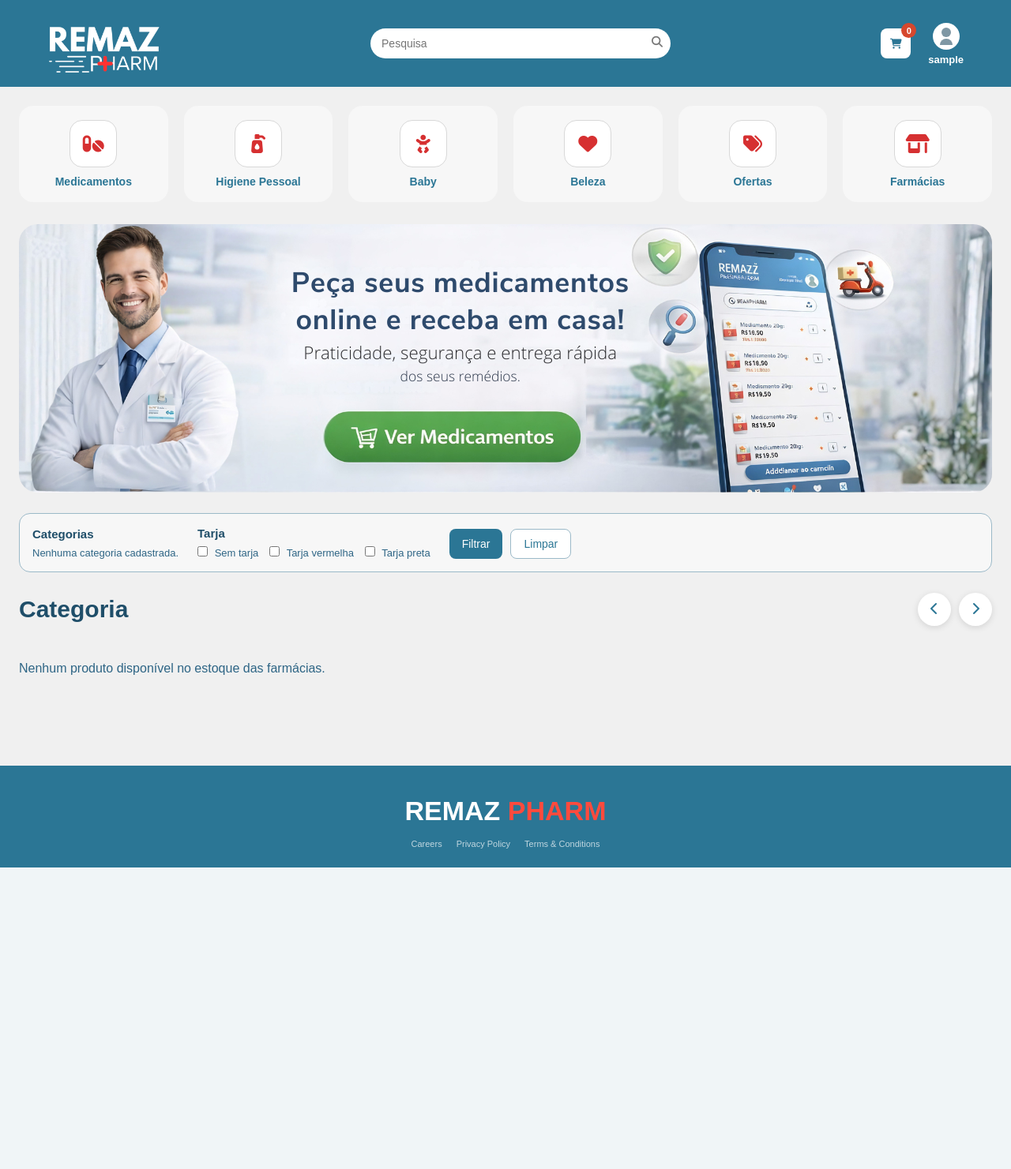
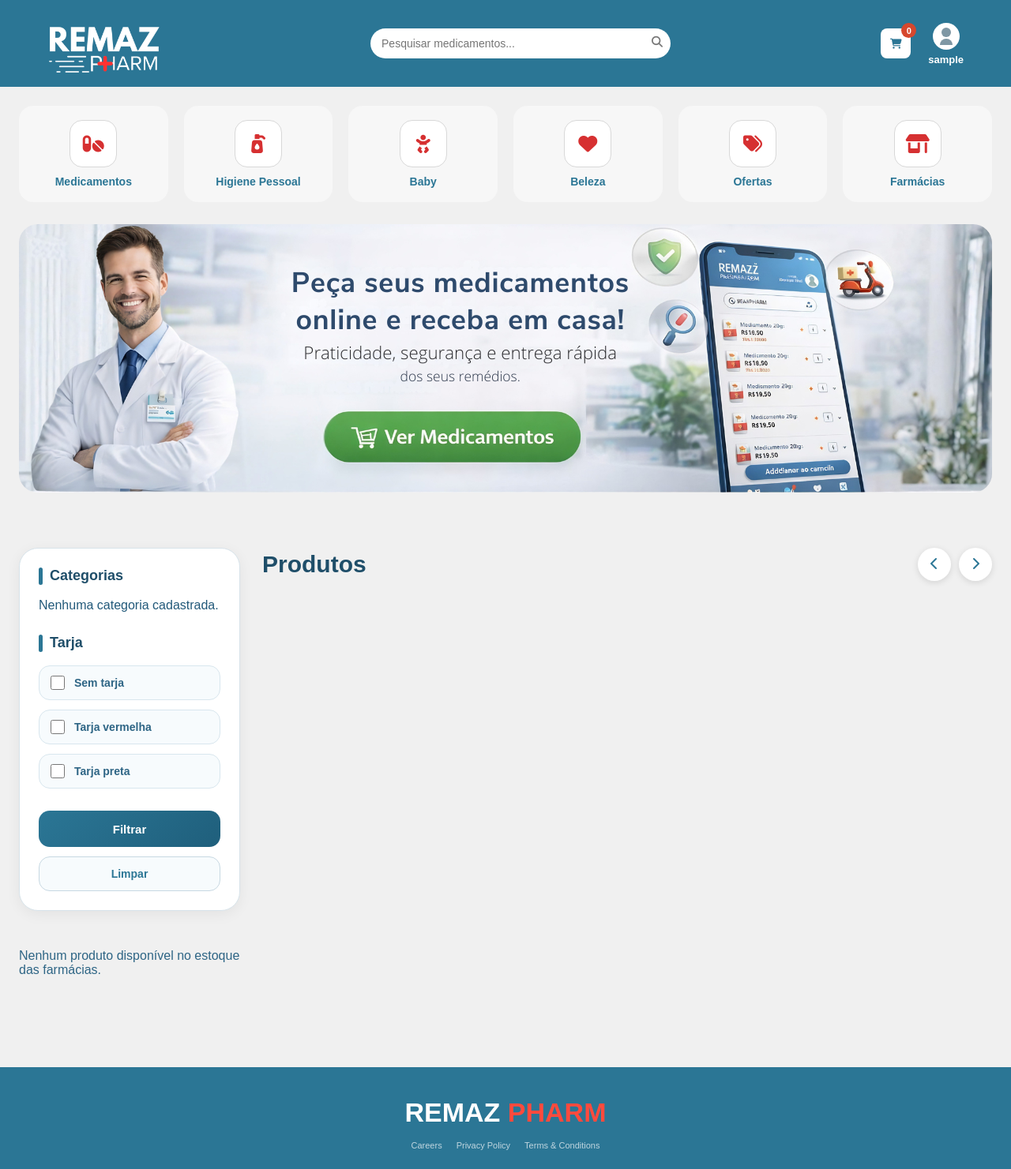
Before and after one commit to RobertoSileno/remaz-pharm-site, a Django app: page /dashboard/ in a window 1280 px wide. Shown: the whole page at 79% size. Before the commit the page ends 1099 px from the top, so only its background shows below. Run offline with Django 5.2, Linux system fonts and the light colour scheme; the visitor is signed in with stand-in values (Sample User, id 1); data comes from the database, SQL or seed files in the repository; data that the repository does not hold is empty.

Commit message:
Minhas alterações locais

```diff
--- a/static/css/dashboard.css
+++ b/static/css/dashboard.css
@@ -464,75 +464,154 @@
     flex-shrink: 0;
 }
 
+/* ========================= */
+/* FILTROS MODERNOS */
+/* ========================= */
+
+.conteudo-principal {
+    display: grid;
+    grid-template-columns: 280px 1fr;
+    gap: 28px;
+    align-items: start;
+}
+
 .filtros-produtos {
-    display: flex;
-    flex-wrap: wrap;
-    align-items: flex-end;
-    gap: 16px 24px;
-    margin: -44px 0 26px;
-    padding: 16px;
-    background: #f7f7f7;
-    border: 1px solid #9bb9c8;
-    border-radius: 14px;
+    background: white;
+    border-radius: 24px;
+    padding: 24px;
+    border: 1px solid #d7e3ea;
+    box-shadow: 0 4px 18px rgba(0,0,0,0.06);
+    position: sticky;
+    top: 20px;
+    height: fit-content;
+}
+
+.filtro-grupo {
+    margin-bottom: 28px;
 }
 
 .filtro-grupo h3 {
-    font-size: 15px;
+    font-size: 18px;
     color: #1f4e69;
-    margin-bottom: 8px;
+    margin-bottom: 18px;
+    font-weight: bold;
+    position: relative;
+    padding-left: 14px;
+}
+
+.filtro-grupo h3::before {
+    content: "";
+    width: 5px;
+    height: 22px;
+    background: #2b7695;
+    border-radius: 20px;
+    position: absolute;
+    left: 0;
+    top: 0;
 }
 
 .filtro-opcoes {
     display: flex;
-    flex-wrap: wrap;
-    gap: 8px 14px;
+    flex-direction: column;
+    gap: 12px;
 }
 
-.filtro-opcoes label,
-.filtro-opcoes span {
-    font-size: 13px;
-    color: #2e6585;
+.opcao-filtro {
+    display: flex;
+    align-items: center;
+    gap: 12px;
+    background: #f7fbfd;
+    border: 1px solid #d8e6ee;
+    border-radius: 14px;
+    padding: 12px 14px;
+    cursor: pointer;
+    transition: 0.3s;
 }
 
-.filtro-opcoes input {
-    margin-right: 5px;
+.opcao-filtro:hover {
+    background: #edf6fb;
+    border-color: #2b7695;
+    transform: translateX(3px);
+}
+
+.opcao-filtro input[type="checkbox"] {
+    width: 18px;
+    height: 18px;
+    accent-color: #2b7695;
+    cursor: pointer;
+    flex-shrink: 0;
+}
+
+.opcao-filtro span {
+    font-size: 14px;
+    color: #2e6585;
+    font-weight: 600;
 }
 
 .filtro-acoes {
     display: flex;
-    gap: 10px;
+    flex-direction: column;
+    gap: 12px;
+    margin-top: 10px;
 }
 
-.filtro-acoes button,
-.filtro-acoes a,
-.btn-continuar,
-.btn-limpar,
-.btn-finalizar,
-.carrinho-vazio a {
-    height: 38px;
-    border-radius: 8px;
-    padding: 0 16px;
-    display: inline-flex;
+.filtro-acoes button {
+    width: 100%;
+    height: 46px;
+    border: none;
+    border-radius: 14px;
+    background: linear-gradient(135deg, #2b7695, #1f5f7c);
+    color: white;
+    font-size: 15px;
+    font-weight: bold;
+    cursor: pointer;
+    transition: 0.3s;
+}
+
+.filtro-acoes button:hover {
+    transform: translateY(-2px);
+    box-shadow: 0 8px 20px rgba(43,118,149,0.25);
+}
+
+.filtro-acoes a {
+    width: 100%;
+    height: 44px;
+    border-radius: 14px;
+    border: 1px solid #c7d8e2;
+    background: #f7fbfd;
+    color: #2b7695;
+    text-decoration: none;
+    font-size: 14px;
+    font-weight: bold;
+    display: flex;
     align-items: center;
     justify-content: center;
-    text-decoration: none;
-    font-size: 14px;
+    transition: 0.3s;
 }
 
-.filtro-acoes button,
-.btn-finalizar,
-.carrinho-vazio a {
-    border: none;
-    background: #2b7695;
-    color: white;
-    cursor: pointer;
+.filtro-acoes a:hover {
+    background: #edf6fb;
 }
 
-.filtro-acoes a,
-.btn-continuar {
-    border: 1px solid #9bb9c8;
-    background: white;
-    color: #2b7695;
+/* PRODUTOS */
+
+.area-produtos {
+    width: 100%;
+}
+
+/* RESPONSIVO */
+
+@media (max-width: 950px) {
+
+    .conteudo-principal {
+        grid-template-columns: 1fr;
+    }
+
+    .filtros-produtos {
+        position: relative;
+        top: 0;
+    }
+
 }
 
 .btn-limpar {
--- a/templates/dashboard.html
+++ b/templates/dashboard.html
@@ -5,13 +5,17 @@
     <meta charset="UTF-8">
     <meta name="viewport" content="width=device-width, initial-scale=1.0">
     <title>Remaz Pharm - Principal</title>
+
     <link rel="stylesheet" href="{% static 'css/dashboard.css' %}">
+
     <link rel="stylesheet"
     href="https://cdnjs.cloudflare.com/ajax/libs/font-awesome/6.5.1/css/all.min.css"/>
 </head>
+
 <body>
 
 <header class="topo-dashboard">
+
     <div class="logo-topo">
         <a href="{% url 'dashboard' %}">
             <img src="{% static 'img/logo/logo.png' %}" alt="Logo">
@@ -19,7 +23,13 @@
     </div>
 
     <form class="busca-topo" method="get" action="{% url 'dashboard' %}">
-        <input type="text" name="q" value="{{ search_query }}" placeholder="Pesquisa">
+
+        <input
+            type="text"
+            name="q"
+            value="{{ search_query }}"
+            placeholder="Pesquisar medicamentos..."
+        >
 
         {% for category_id in selected_categories %}
             <input type="hidden" name="category" value="{{ category_id }}">
@@ -32,40 +42,81 @@
         <button class="icone-busca" type="submit" aria-label="Pesquisar">
             <i class="fa-solid fa-magnifying-glass"></i>
         </button>
+
     </form>
 
     <div class="usuario-topo">
-        <a class="atalho-carrinho" href="{% url 'cart' %}" aria-label="Ver carrinho">
+
+        <a class="atalho-carrinho"
+           href="{% url 'cart' %}"
+           aria-label="Ver carrinho">
+
             <i class="fa-solid fa-cart-shopping"></i>
+
             <span>{{ cart_count|default:0 }}</span>
+
         </a>
 
         <div class="perfil-container">
-            <button class="perfil-icon" id="perfil-btn" type="button">
+
+            <button class="perfil-icon"
+                    id="perfil-btn"
+                    type="button">
+
                 <div class="avatar"></div>
+
             </button>
 
-            <div class="perfil-name">{{ display_name }}</div>
+            <div class="perfil-name">
+                {{ display_name }}
+            </div>
 
             <div class="menu-dropdown" id="menu-dropdown">
+
                 <a href="#">Configurações</a>
-                <a href="{% url 'perfil' %}">Perfil</a>
-                <a href="{% url 'pagamento' %}">Pagamento</a>
-                <a href="{% url 'cart' %}">Carrinho</a>
-                <a href="{% url 'orders' %}">Pedidos</a>
+
+                <a href="{% url 'perfil' %}">
+                    Perfil
+                </a>
+
+                <a href="{% url 'pagamento' %}">
+                    Pagamento
+                </a>
+
+                <a href="{% url 'cart' %}">
+                    Carrinho
+                </a>
+
+                <a href="{% url 'orders' %}">
+                    Pedidos
+                </a>
+
                 {% if user.pharmacies.exists %}
-                <a href="{% url 'pharmacy_dashboard' %}">Área da farmácia</a>
+                <a href="{% url 'pharmacy_dashboard' %}">
+                    Área da farmácia
+                </a>
                 {% endif %}
-                <a href="{% url 'ajuda' %}">Ajuda</a>
-                <a href="{% url 'logout' %}">Sair</a>
+
+                <a href="{% url 'ajuda' %}">
+                    Ajuda
+                </a>
+
+                <a href="{% url 'logout' %}">
+                    Sair
+                </a>
+
             </div>
+
         </div>
+
     </div>
+
 </header>
 
 <main class="dashboard-wrapper">
 
-    <!-- ÍCONES -->
+    <!-- CATEGORIAS -->
+
     <section class="categorias-home">
 
         <div class="categoria-item">
@@ -113,124 +164,251 @@
     </section>
 
     <!-- BANNER -->
+
     <section class="banner-area">
 
         <div class="banner-slider">
 
-            <img src="{% static 'img/dashboard/banner1.png' %}" class="banner ativo">
+            <img src="{% static 'img/dashboard/banner1.png' %}"
+                 class="banner ativo">
 
-            <img src="{% static 'img/dashboard/banner2.png' %}" class="banner">
+            <img src="{% static 'img/dashboard/banner2.png' %}"
+                 class="banner">
 
-            <img src="{% static 'img/dashboard/banner3.png' %}" class="banner">
+            <img src="{% static 'img/dashboard/banner3.png' %}"
+                 class="banner">
 
         </div>
 
     </section>
 
-    <!-- PRODUTOS -->
+    <!-- CONTEÚDO -->
+
     <section class="conteudo-principal">
 
-        <form class="filtros-produtos" method="get" action="{% url 'dashboard' %}">
-            <input type="hidden" name="q" value="{{ search_query }}">
+        <!-- FILTROS -->
+
+        <form class="filtros-produtos"
+              method="get"
+              action="{% url 'dashboard' %}">
+
+            <input type="hidden"
+                   name="q"
+                   value="{{ search_query }}">
+
+            <!-- CATEGORIAS -->
 
             <div class="filtro-grupo">
+
                 <h3>Categorias</h3>
+
                 <div class="filtro-opcoes">
+
                     {% for category in categories %}
-                        <label>
-                            <input
-                                type="checkbox"
-                                name="category"
-                                value="{{ category.id }}"
-                                {% if category.id|stringformat:"s" in selected_categories %}checked{% endif %}
-                            >
-                            {{ category.name }}
-                        </label>
+
+                    <label class="opcao-filtro">
+
+                        <input
+                            type="checkbox"
+                            name="category"
+                            value="{{ category.id }}"
+                            {% if category.id|stringformat:"s" in selected_categories %}checked{% endif %}
+                        >
+
+                        <span>{{ category.name }}</span>
+
+                    </label>
+
                     {% empty %}
-                        <span>Nenhuma categoria cadastrada.</span>
+
+                    <span>Nenhuma categoria cadastrada.</span>
+
                     {% endfor %}
+
                 </div>
+
             </div>
 
+            <!-- TARJA -->
+
             <div class="filtro-grupo">
+
                 <h3>Tarja</h3>
+
                 <div class="filtro-opcoes">
-                    <label>
-                        <input type="checkbox" name="tarja" value="sem" {% if 'sem' in selected_tarja %}checked{% endif %}>
-                        Sem tarja
+
+                    <label class="opcao-filtro">
+
+                        <input
+                            type="checkbox"
+                            name="tarja"
+                            value="sem"
+                            {% if 'sem' in selected_tarja %}checked{% endif %}
+                        >
+
+                        <span>Sem tarja</span>
+
                     </label>
-                    <label>
-                        <input type="checkbox" name="tarja" value="vermelha" {% if 'vermelha' in selected_tarja %}checked{% endif %}>
-                        Tarja vermelha
+
+                    <label class="opcao-filtro">
+
+                        <input
+                            type="checkbox"
+                            name="tarja"
+                            value="vermelha"
+                            {% if 'vermelha' in selected_tarja %}checked{% endif %}
+                        >
+
+                        <span>Tarja vermelha</span>
+
                     </label>
-                    <label>
-                        <input type="checkbox" name="tarja" value="preta" {% if 'preta' in selected_tarja %}checked{% endif %}>
-                        Tarja preta
+
+                    <label class="opcao-filtro">
+
+                        <input
+                            type="checkbox"
+                            name="tarja"
+                            value="preta"
+                            {% if 'preta' in selected_tarja %}checked{% endif %}
+                        >
+
+                        <span>Tarja preta</span>
+
                     </label>
+
                 </div>
+
             </div>
 
+            <!-- BOTÕES -->
+
             <div class="filtro-acoes">
-                <button type="submit">Filtrar</button>
-                <a href="{% url 'dashboard' %}">Limpar</a>
+
+                <button type="submit">
+                    Filtrar
+                </button>
+
+                <a href="{% url 'dashboard' %}">
+                    Limpar
+                </a>
+
             </div>
+
         </form>
 
+        <!-- HEADER PRODUTOS -->
+
         <div class="categoria-header">
-            <h2>Categoria</h2>
+
+            <h2>Produtos</h2>
 
             <div class="setas-categoria">
-                <button class="scroll-btn" id="scroll-left" type="button">
+
+                <button class="scroll-btn"
+                        id="scroll-left"
+                        type="button">
+
                     <i class="fa-solid fa-chevron-left"></i>
+
                 </button>
 
-                <button class="scroll-btn" id="scroll-right" type="button">
+                <button class="scroll-btn"
+                        id="scroll-right"
+                        type="button">
+
                     <i class="fa-solid fa-chevron-right"></i>
+
                 </button>
+
             </div>
+
         </div>
 
-        <div class="produtos-scroll" id="produtos-scroll">
+        <!-- PRODUTOS -->
+
+        <div class="produtos-scroll"
+             id="produtos-scroll">
 
             {% for inventory in inventory_items %}
+
             <div class="produto-card">
 
                 <span class="seta">›</span>
 
                 {% if inventory.medicine.image %}
-                    <img src="{{ inventory.medicine.image }}" alt="{{ inventory.medicine.name }}">
+
+                    <img src="{{ inventory.medicine.image }}"
+                         alt="{{ inventory.medicine.name }}">
+
                 {% else %}
-                    <img src="{% static 'img/medicamento.png' %}" alt="Sem imagem">
+
+                    <img src="{% static 'img/medicamento.png' %}"
+                         alt="Sem imagem">
+
                 {% endif %}
 
                 <h4>{{ inventory.medicine.name }}</h4>
-                <p class="produto-farmacia">{{ inventory.pharmacy.name }}</p>
-                <p class="produto-estoque">Estoque: {{ inventory.stock }}</p>
+
+                <p class="produto-farmacia">
+                    {{ inventory.pharmacy.name }}
+                </p>
+
+                <p class="produto-estoque">
+                    Estoque: {{ inventory.stock }}
+                </p>
+
                 {% if inventory.has_active_promotion %}
-                    <span class="produto-promocao">{{ inventory.promotion_title|default:"Promocao ativa" }}</span>
+                    <span class="produto-promocao">
+                        {{ inventory.promotion_title|default:"Promocao ativa" }}
+                    </span>
                 {% endif %}
 
                 <div class="rodape-card">
+
                     <div>
+
                         <p>Valor</p>
+
                         {% if inventory.has_active_promotion %}
-                            <small class="preco-antigo">R$ {{ inventory.price }}</small>
+                            <small class="preco-antigo">
+                                R$ {{ inventory.price }}
+                            </small>
                         {% endif %}
-                        <strong>R$ {{ inventory.effective_price }}</strong>
+
+                        <strong>
+                            R$ {{ inventory.effective_price }}
+                        </strong>
+
                     </div>
 
-                    <form method="post" action="{% url 'add_inventory_to_cart' inventory.id %}">
+                    <form method="post"
+                          action="{% url 'add_inventory_to_cart' inventory.id %}">
+
                         {% csrf_token %}
-                        <input type="hidden" name="next" value="{% url 'cart' %}">
-                        <button type="submit" aria-label="Adicionar {{ inventory.medicine.name }} ao carrinho">
+
+                        <input type="hidden"
+                               name="next"
+                               value="{% url 'cart' %}">
+
+                        <button type="submit"
+                                aria-label="Adicionar {{ inventory.medicine.name }} ao carrinho">
+
                             <i class="fa-solid fa-cart-shopping"></i>
+
                         </button>
+
                     </form>
+
                 </div>
 
             </div>
+
             {% empty %}
-                <p class="sem-produtos">Nenhum produto disponível no estoque das farmácias.</p>
+
+            <p class="sem-produtos">
+                Nenhum produto disponível no estoque das farmácias.
+            </p>
+
             {% endfor %}
 
         </div>
@@ -240,13 +418,21 @@
 </main>
 
 <footer class="rodape-dashboard">
-    <div class="logo-rodape">REMAZ <span>PHARM</span></div>
+
+    <div class="logo-rodape">
+        REMAZ <span>PHARM</span>
+    </div>
 
     <div class="links-rodape">
+
         <a href="#">Careers</a>
+
         <a href="#">Privacy Policy</a>
+
         <a href="#">Terms & Conditions</a>
+
     </div>
+
 </footer>
 
 <script>
@@ -259,38 +445,49 @@
     });
 
     document.addEventListener('click', function(e) {
+
         if (!e.target.closest('.perfil-container')) {
             menuDropdown.classList.remove('ativo');
         }
+
     });
 
-    // SCROLL DOS CARDS
+    // SCROLL PRODUTOS
 
-    const scrollContainer = document.getElementById('produtos-scroll');
+    const scrollContainer =
+        document.getElementById('produtos-scroll');
 
-    document.getElementById('scroll-right').addEventListener('click', () => {
+    document.getElementById('scroll-right')
+    .addEventListener('click', () => {
+
         scrollContainer.scrollBy({
             left: 350,
             behavior: 'smooth'
         });
+
     });
 
-    document.getElementById('scroll-left').addEventListener('click', () => {
+    document.getElementById('scroll-left')
+    .addEventListener('click', () => {
+
         scrollContainer.scrollBy({
             left: -350,
             behavior: 'smooth'
         });
+
     });
 
-     // BANNER AUTOMÁTICO
+    // BANNERS
 
-    const banners = document.querySelectorAll('.banner');
+    const banners =
+        document.querySelectorAll('.banner');
 
     let bannerIndex = 0;
 
     function trocarBanner() {
 
-        banners[bannerIndex].classList.remove('ativo');
+        banners[bannerIndex]
+            .classList.remove('ativo');
 
         bannerIndex++;
 
@@ -298,7 +495,8 @@
             bannerIndex = 0;
         }
 
-        banners[bannerIndex].classList.add('ativo');
+        banners[bannerIndex]
+            .classList.add('ativo');
     }
 
     setInterval(trocarBanner, 4000);
@@ -306,5 +504,4 @@
 </script>
 
 </body>
-
 </html>
```
Also changed, not shown: templates/orders.html (+19 -0 lines).
